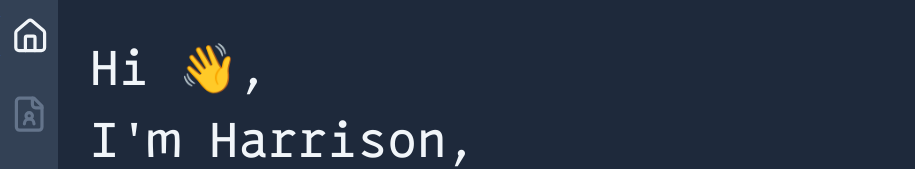
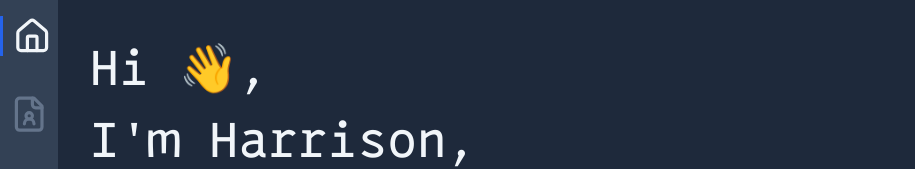
Before and after one commit to Harrison-Blair/personal-website, a Next.js app: page / in a window 1280 px wide. Shown: the top 169 px of the page, without its empty margins (0-915 px from the left). Built offline with nearby package versions, Linux system fonts and the light colour scheme.

Commit message:
fix selected item

```diff
--- a/src/app/components/layout/Navigation.tsx
+++ b/src/app/components/layout/Navigation.tsx
@@ -47,7 +47,7 @@ export default function Navigation() {
                             href={href}
                             title={label}
                             className={`flex items-center justify-center w-[5vw] h-[5vh] mb-[3vw] rounded transition-colors relative ${pathname === href
-                                    ? 'text-[var(--foreground)] border-l-2 border-[var(--primary)]'
+                                    ? 'text-[var(--foreground)] border-l-[0.5vw] border-[var(--primary)]'
                                     : 'text-[var(--secondary)] hover:text-[var(--accent)]'
                                 }`}
                         >
```
